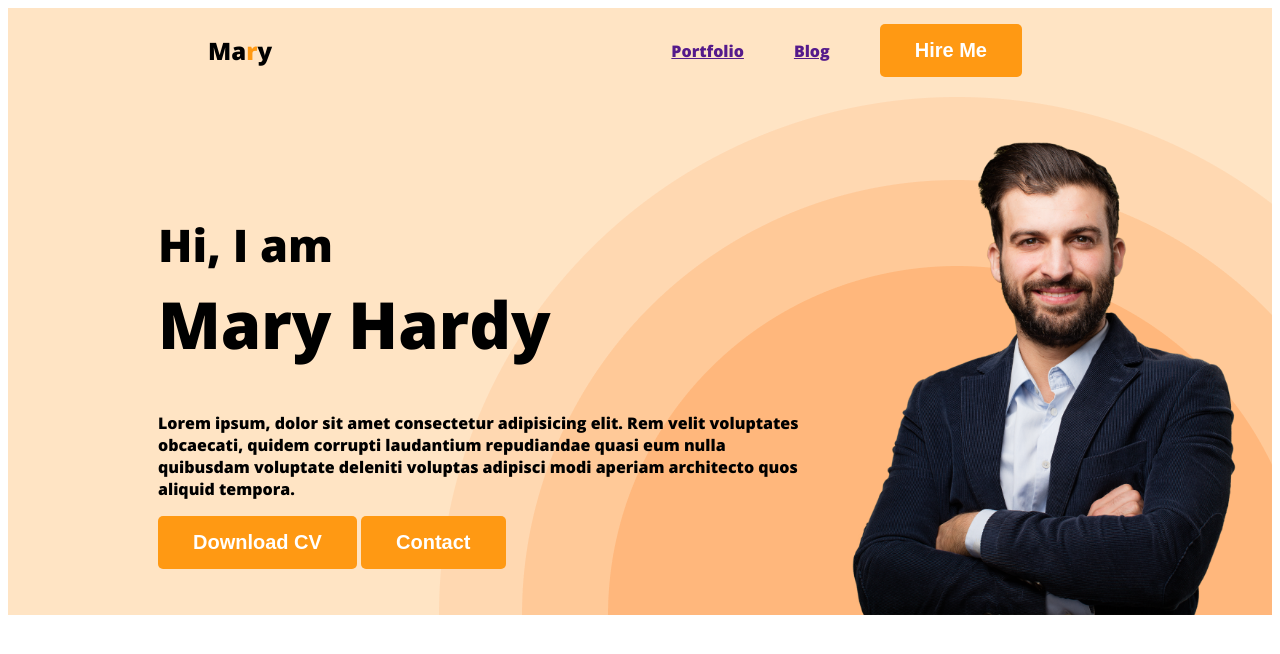
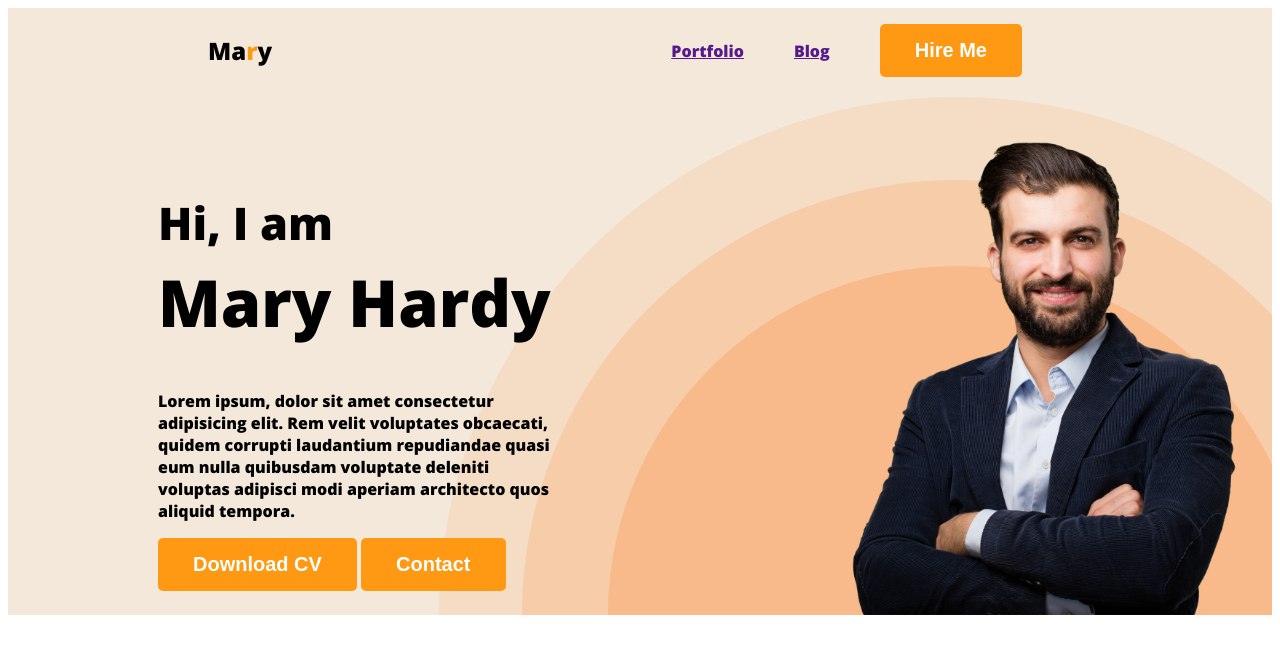
Before and after one commit to Akib154/Personal-Portfolio, a plain HTML site: page index.html in a window 1280 px wide. Drawn offline with nearby package versions, Linux system fonts and the light colour scheme.

Commit message:
banner updated

```diff
--- a/index.html
+++ b/index.html
@@ -24,7 +24,7 @@
             </ul>
         </nav>
         <div class="banner">
-            <div>
+            <div class="banner-content">
                 <h3 class="banner-greeting">Hi, I am</h3>
                 <h1 class="banner-title">Mary Hardy</h1>
                 <p>Lorem ipsum, dolor sit amet consectetur adipisicing elit. Rem velit voluptates obcaecati, quidem corrupti laudantium repudiandae quasi eum nulla quibusdam voluptate deleniti voluptas adipisci modi aperiam architecto quos aliquid tempora.</p>
--- a/style.css
+++ b/style.css
@@ -6,18 +6,26 @@ nav {
     margin: 0 200px;
 
 }
+
 header{
-    background-color: bisque;
+    background-color: rgb(244, 232, 218);
     background-image: url(./images/header_bg.png);
     background-repeat: no-repeat;
     background-position: bottom right;
 }
+
 .banner{
     padding: 30px 30px 0px 150px;
     /* background-color: rgb(192, 137, 243); */
     display: flex;
     align-items: center;
+    justify-content:space-between ;
 }
+
+.banner-content{
+    max-width: 400px;
+}
+
 .banner-greeting{
     font-size: 45px;
     margin-bottom: 0;
@@ -61,7 +69,7 @@ ul {
 body {
     font-family: "Open Sans", sans-serif;
     font-optical-sizing: auto;
-    font-weight: 600;
+    font-weight: 450;
     font-style: normal;
     font-variation-settings: "wdth" 100;
 
```
